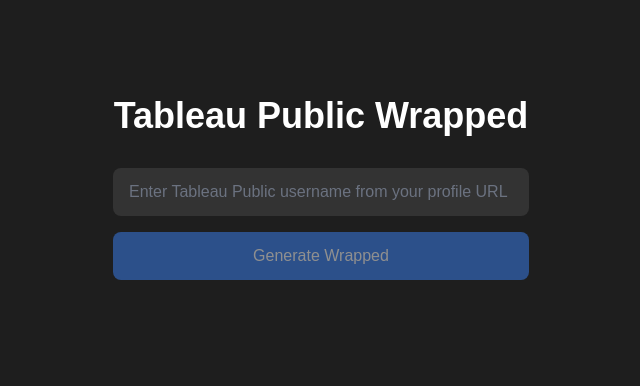
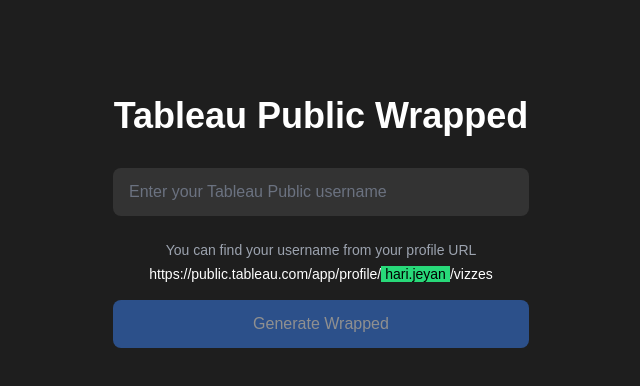
Before and after one commit to Harijeyan/tableau-wrapped, a Next.js app: page / in a window 1280 px wide. Shown: the top 386 px of the page, without its empty margins (319-959 px from the left). Built offline with nearby package versions, Linux system fonts and the light colour scheme.

Commit message:
username explained

```diff
--- a/src/components/UserInput.tsx
+++ b/src/components/UserInput.tsx
@@ -22,10 +22,18 @@
           type="text"
           value={username}
           onChange={(e) => setUsername(e.target.value)}
-          placeholder="Enter Tableau Public username from your profile URL"
+          placeholder="Enter your Tableau Public username"
           className="w-full bg-[#333333] text-[#EEEEEE] px-4 py-3 rounded-lg mb-4 placeholder-gray-500"
           disabled={isLoading}
         />
+        <div className="text-center mt-2 mb-4">
+          <p className="text-sm text-gray-400 mb-1">You can find your username from your profile URL</p>
+          <p className="text-sm">
+            <span className="text-white">https://public.tableau.com/app/profile/</span>
+            <span className="bg-[#28d979] text-black px-1">hari.jeyan</span>
+            <span className="text-white">/vizzes</span>
+          </p>
+        </div>
         <button
           type="submit"
           className="w-full bg-blue-500 text-white py-3 px-6 rounded-lg hover:bg-blue-600 transition-colors disabled:opacity-50"
```
Also changed, not shown: src/types/index.ts (+7 -6 lines).
